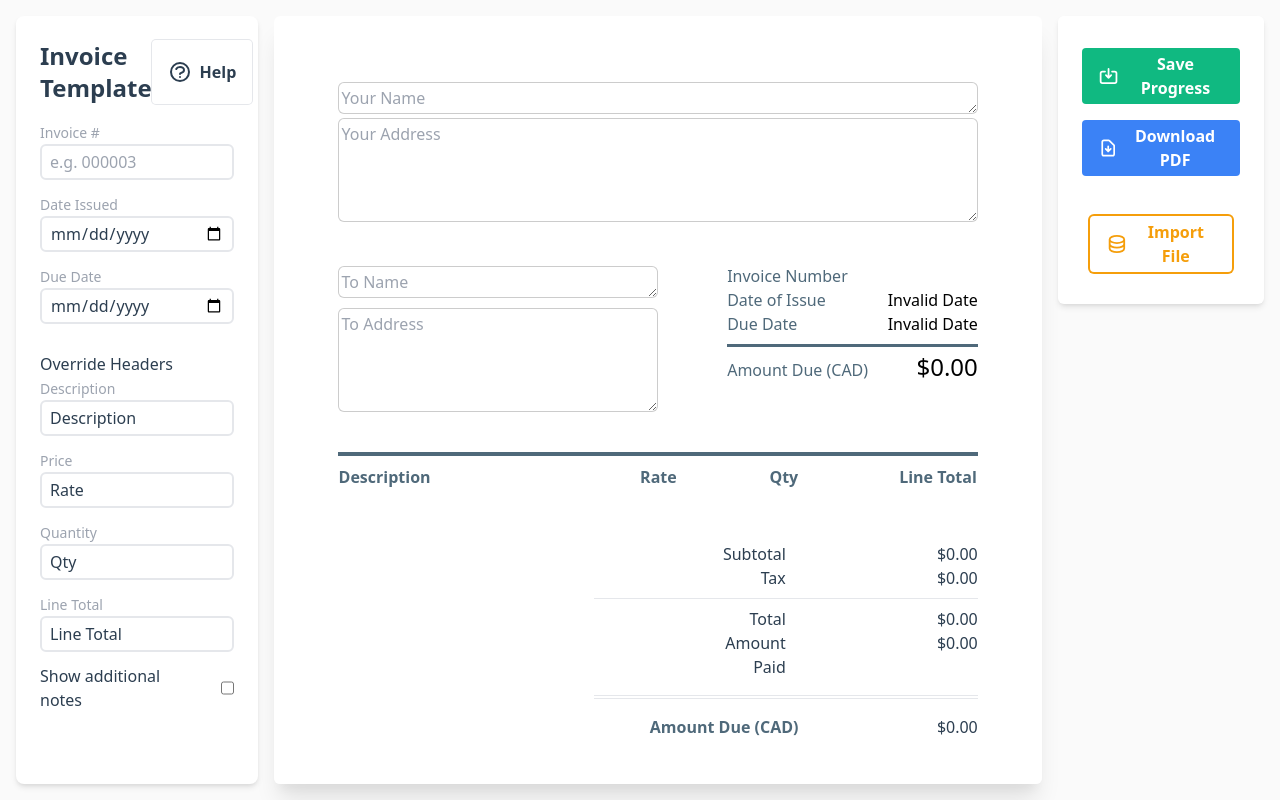
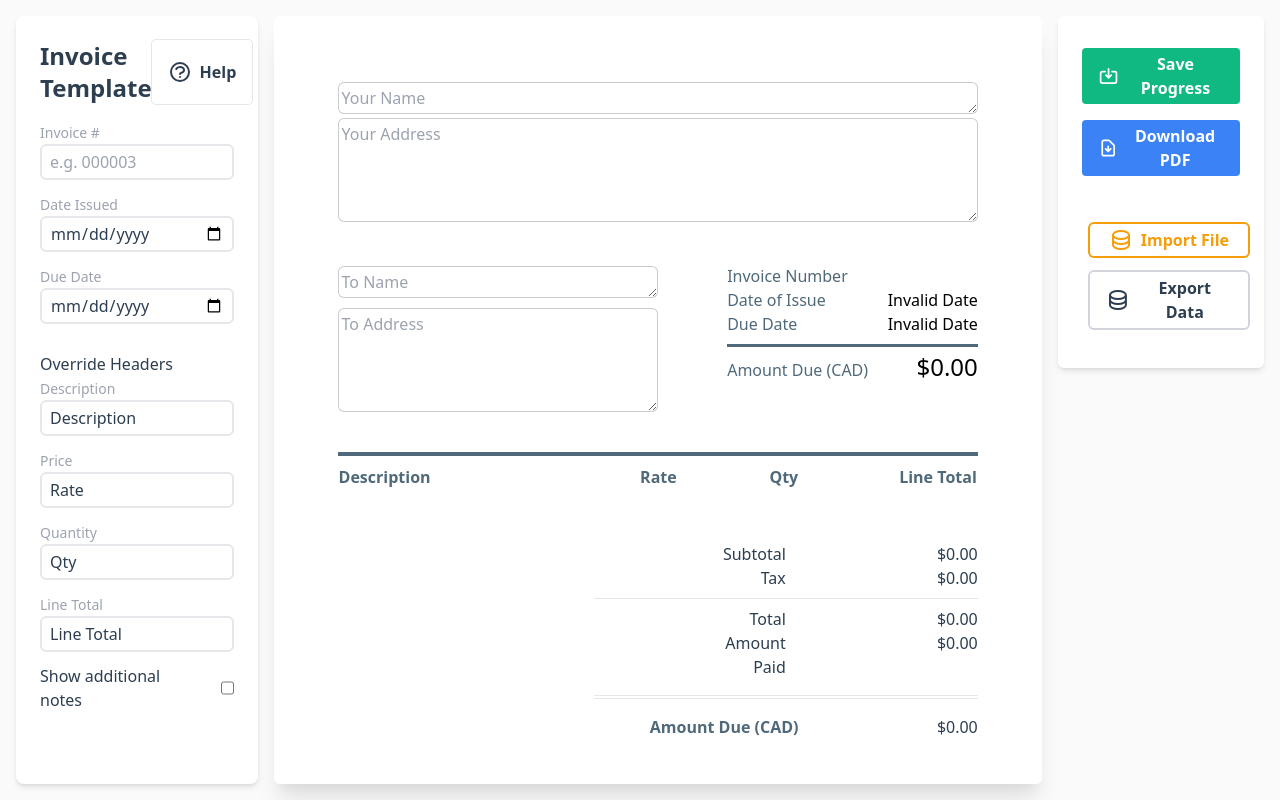
Before and after one commit to bill-ahmed/simple-invoice, a Vue app: page / in a window 1280 px wide. Built offline with nearby package versions, Linux system fonts and the light colour scheme.

Commit message:
able to export csv data

```diff
--- a/src/App.vue
+++ b/src/App.vue
@@ -76,14 +76,20 @@
 
               <br/>
 
-              <div class="row my-2">
-                <button class="mx-2 btn-warn btn-outlined btn-icon w-full" @click="importData">
+              <div class="col my-2">
+                <button class="m-2 btn-warn btn-outlined btn-icon w-full" @click="importData">
                   <svg xmlns="http://www.w3.org/2000/svg" class="h-6 w-6 mr-2" fill="none" viewBox="0 0 24 24" stroke="currentColor">
                     <path stroke-linecap="round" stroke-linejoin="round" stroke-width="2" d="M4 7v10c0 2.21 3.582 4 8 4s8-1.79 8-4V7M4 7c0 2.21 3.582 4 8 4s8-1.79 8-4M4 7c0-2.21 3.582-4 8-4s8 1.79 8 4m0 5c0 2.21-3.582 4-8 4s-8-1.79-8-4" />
                   </svg>
                   <span> Import File </span>
                 </button>
-                <!-- <button class="mx-2 btn-bare btn-outlined w-full" @click="exportData"> Export </button> -->
+
+                <button class="m-2 btn-bare btn-outlined btn-icon w-full" @click="exportData">
+                  <svg xmlns="http://www.w3.org/2000/svg" class="h-6 w-6 mr-2" fill="none" viewBox="0 0 24 24" stroke="currentColor">
+                    <path stroke-linecap="round" stroke-linejoin="round" stroke-width="2" d="M4 7v10c0 2.21 3.582 4 8 4s8-1.79 8-4V7M4 7c0 2.21 3.582 4 8 4s8-1.79 8-4M4 7c0-2.21 3.582-4 8-4s8 1.79 8 4m0 5c0 2.21-3.582 4-8 4s-8-1.79-8-4" />
+                  </svg>
+                  <span> Export Data </span>
+                </button>
               </div>
 
               <!-- <button @click="debug">debug</button> -->
@@ -102,7 +108,7 @@
 import { useToast } from "vue-toastification";
 import EditorVue from './components/Editor.vue'
 import editorStyles from './styles/app.css.json';
-import { parseInvoiceCSV, sanitizeData } from './utils';
+import { downloadFile, exportInvoiceCSV, parseInvoiceCSV, sanitizeData } from './utils';
 import { INVOICE_METADATA_DEFAULTS, INVOICE_DATA_DEFAULTS } from './constants';
 import HelpModalVue from './components/HelpModal.vue';
 
@@ -146,6 +152,9 @@ export default {
         let file = elem.files[0];
         let reader = new FileReader();
 
+        // Keep track of the file name the user used
+        this.invoiceMeta.filename = file.name
+
         reader.onload = () => {
           let parsed = parseInvoiceCSV(reader.result);
           let invoiceData = this.invoiceData;
@@ -164,7 +173,10 @@ export default {
 
       elem.click();
     },
-    exportData() { alert('To-do!') },
+    exportData() {
+      let data = exportInvoiceCSV(this.invoiceData.body.items);
+      downloadFile(this.invoiceMeta.filename, data);
+    },
     print() {
       // Element to print
       let elem = document.getElementById('printMe')
--- a/src/components/Editor.vue
+++ b/src/components/Editor.vue
@@ -74,7 +74,7 @@
             class="text-right border-b-2 border-gray-200"
           >
             <td class="py-3 pr-12 break-word whitespace-pre-wrap description text-left text-sm">
-            <textarea class="w-full" v-if="showEdit" rows="1" placeholder="To Name" v-model="item.description"/>
+            <textarea class="w-full" v-if="showEdit" rows="1" placeholder="Add a description..." v-model="item.description"/>
              <div v-else> {{item.description}} </div>
             </td>
 
@@ -145,7 +145,7 @@ export default {
   props: ['meta', 'data'],
   data() {
     return {
-      showEdit: true   // Whether to show editor view or not
+      showEdit: false   // Whether to show editor view or not
     }
   },
 
--- a/src/constants.js
+++ b/src/constants.js
@@ -6,6 +6,7 @@ export const INVOICE_METADATA_DEFAULTS = {
   dateIssue: '',
   dateDue: '',
   showNotes: false,
+  filename: 'my-invoice.csv',
 
   // Override headers for the table
   headers: {
--- a/src/utils.js
+++ b/src/utils.js
@@ -22,6 +22,11 @@ export function parseInvoiceCSV(data) {
   return res;
 }
 
+/** Turn array of invoice items into a csv string. */
+export function exportInvoiceCSV(data) {
+  return Papa.unparse(data, { header: false })
+}
+
 export function sanitizeData(d) {
   d.body.items.forEach(e => {
     e.qty = parseFloat(e.qty);
@@ -30,3 +35,20 @@ export function sanitizeData(d) {
 
   return d;
 }
+
+/**
+ * Trigger a download of in-memory data via the browser's "save as" dialog.
+ * Taken from: https://stackoverflow.com/questions/3665115/how-to-create-a-file-in-memory-for-user-to-download-but-not-through-server
+ */
+export function downloadFile(filename, text) {
+  var element = document.createElement('a');
+  element.setAttribute('href', 'data:text/plain;charset=utf-8,' + encodeURIComponent(text));
+  element.setAttribute('download', filename);
+
+  element.style.display = 'none';
+  document.body.appendChild(element);
+
+  element.click();
+
+  document.body.removeChild(element);
+}
```
